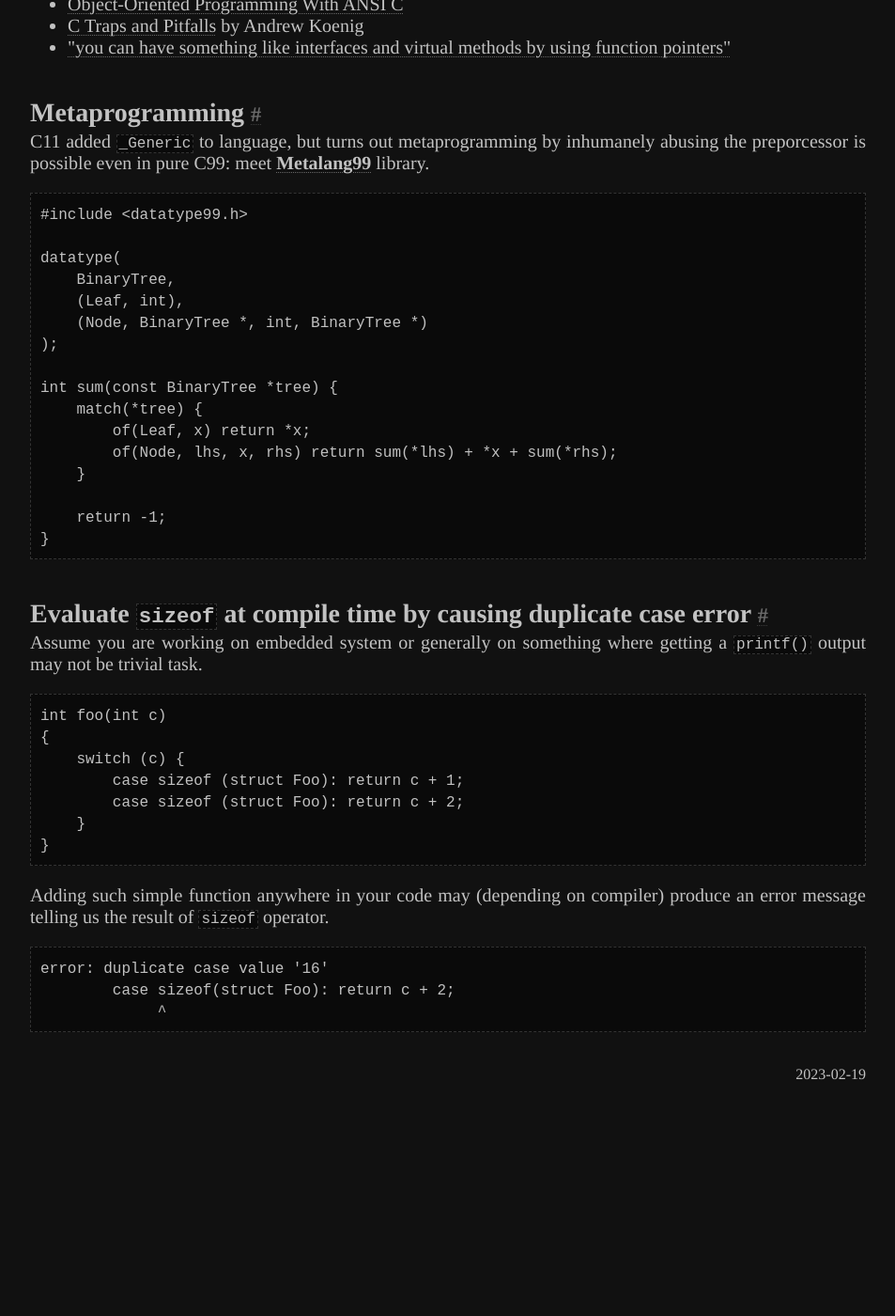
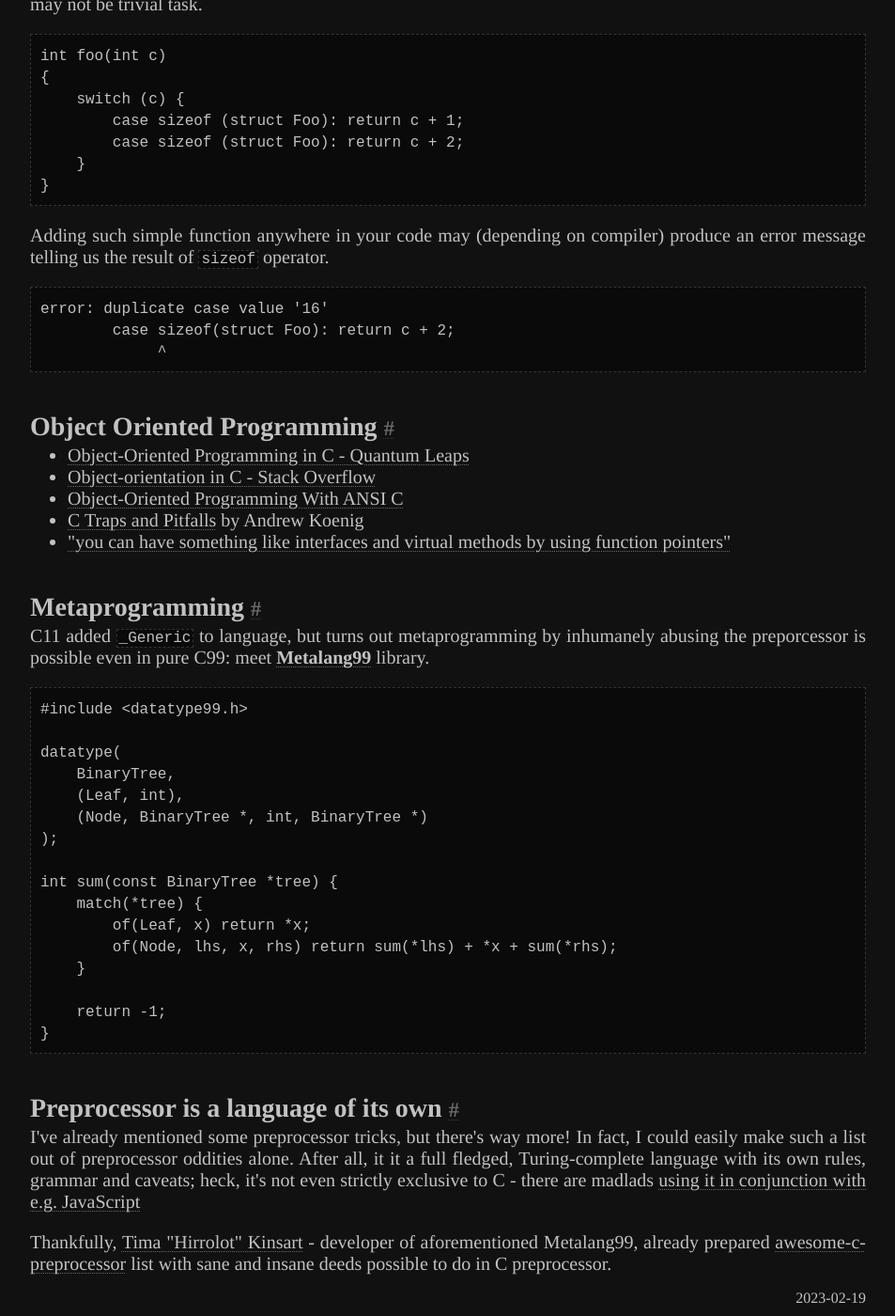
Before and after one commit to Jorenar/blog, a Jekyll site: the page built from _posts/2023-02-19-less-known-c.md, in a window 1280 px wide and 1400 px high, scrolled down 20624 px. Shown: the whole window at 94% size, without its empty margins (163-1116 px from the left). Built offline with Jekyll 4.4.1, drawn with Linux system fonts in a browser that asks for light colours; before the commit the page ends 21786 px from its top, so only the background shows below that; some of the changed text lies outside the part shown.

Commit message:
deploy: 25bae664fb97819b76ef82e87d1c1d1cb4fa56b3

````diff
--- a/_posts/2023-02-19-less-known-c.md
+++ b/_posts/2023-02-19-less-known-c.md
@@ -908,6 +908,28 @@ introduced to the code by the `asm` keyword.
 * [Writing inline assembly code - Arm Compiler for Embedded User Guide](https://developer.arm.com/documentation/100748/0619/Using-Assembly-and-Intrinsics-in-C-or-C---Code/Writing-inline-assembly-code)
 * [Inline Assembly in C/C++ - University of Alaska Fairbanks](https://www.cs.uaf.edu/courses/cs301/2014-fall/notes/inline-assembly/)
 
+## Evaluate `sizeof` at compile time by causing duplicate case error
+
+Assume you are working on embedded system or generally on something
+where getting a `printf()` output may not be trivial task.
+
+```
+int foo(int c)
+{
+    switch (c) {
+        case sizeof (struct Foo): return c + 1;
+        case sizeof (struct Foo): return c + 2;
+    }
+}
+```
+
+Adding such simple function anywhere in your code may (depending on compiler)
+produce an error message telling us the result of `sizeof` operator.
+```
+error: duplicate case value '16'
+        case sizeof(struct Foo): return c + 2;
+             ^
+```
 ## Object Oriented Programming
 
 * [Object-Oriented Programming in C - Quantum Leaps](https://www.state-machine.com/oop)
@@ -941,25 +963,15 @@ int sum(const BinaryTree *tree) {
 }
 ```
 
-## Evaluate `sizeof` at compile time by causing duplicate case error
+## Preprocessor is a language of its own
 
-Assume you are working on embedded system or generally on something
-where getting a `printf()` output may not be trivial task.
+I've already mentioned some preprocessor tricks, but there's way more!
+In fact, I could easily make such a list out of preprocessor oddities alone.
+After all, it it a full fledged, Turing-complete language with its own rules,
+grammar and caveats; heck, it's not even strictly exclusive to C - there are
+madlads [using it in conjunction with e.g. JavaScript](https://www.nongnu.org/espresso/js-cpp.html)
 
-```
-int foo(int c)
-{
-    switch (c) {
-        case sizeof (struct Foo): return c + 1;
-        case sizeof (struct Foo): return c + 2;
-    }
-}
-```
-
-Adding such simple function anywhere in your code may (depending on compiler)
-produce an error message telling us the result of `sizeof` operator.
-```
-error: duplicate case value '16'
-        case sizeof(struct Foo): return c + 2;
-             ^
-```
+Thankfully, [Tima "Hirrolot" Kinsart](https://hirrolot.github.io/) - developer
+of aforementioned Metalang99, already prepared
+[awesome-c-preprocessor](https://github.com/Hirrolot/awesome-c-preprocessor)
+list with sane and insane deeds possible to do in C preprocessor.
````
